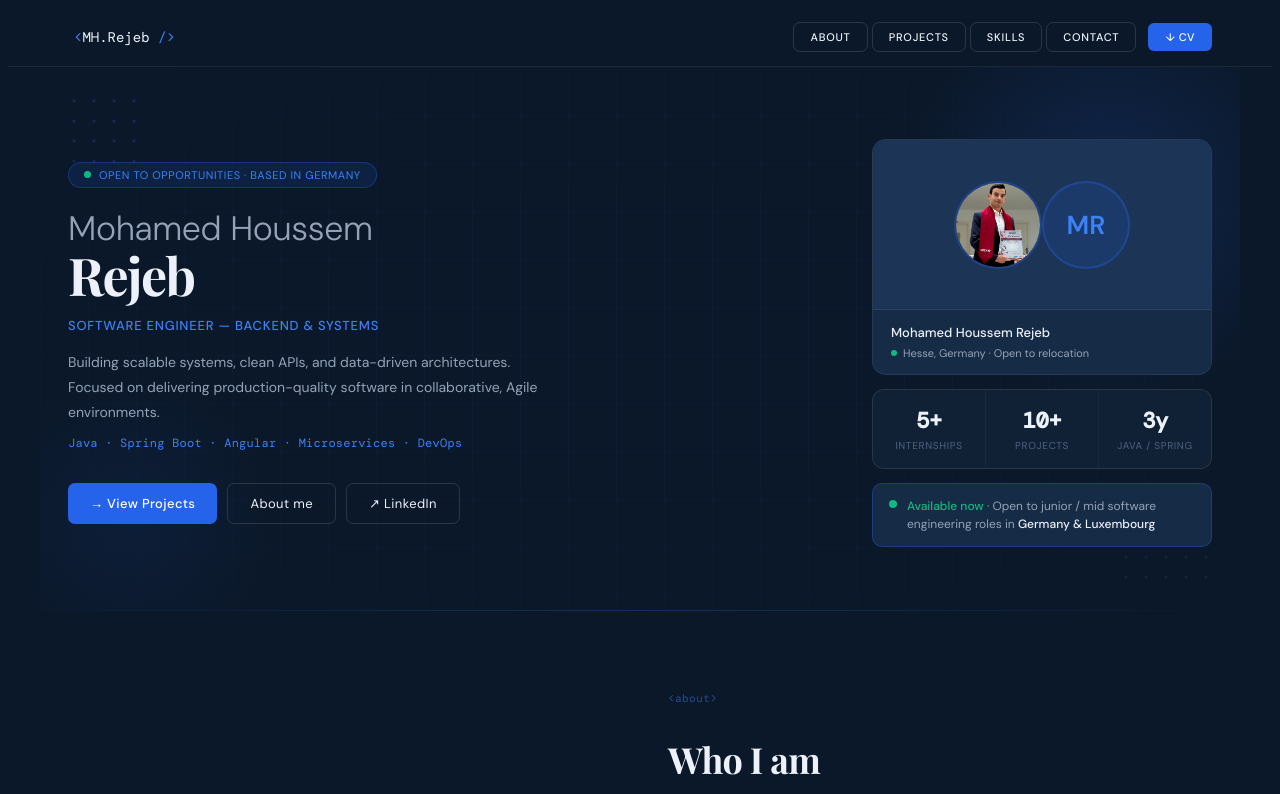
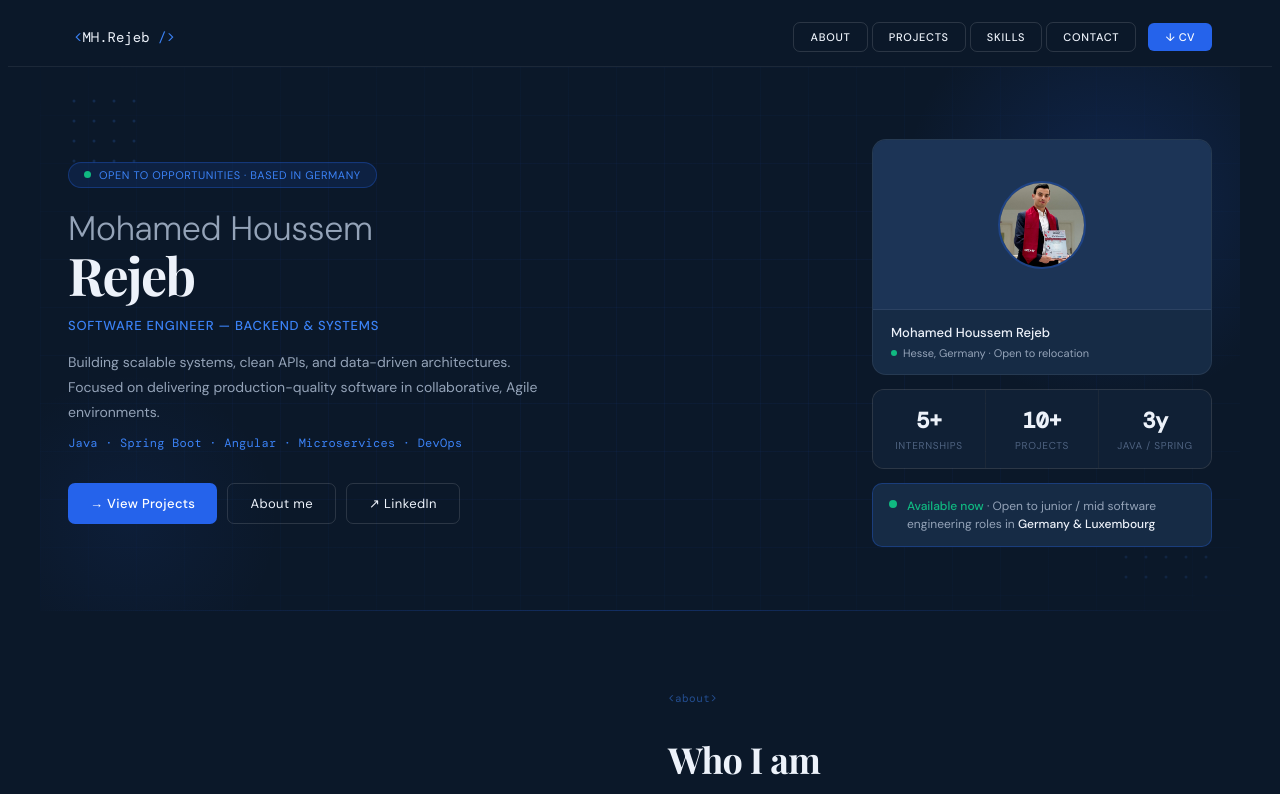
Before and after one commit to MohamedHoussemRejeb/portfolio, a Next.js app: page / in a window 1280 px wide. Shown: the top 794 px of the page. Built offline with nearby package versions, Linux system fonts and the light colour scheme.

Commit message:
remove mr

```diff
--- a/src/components/Hero.tsx
+++ b/src/components/Hero.tsx
@@ -267,15 +267,6 @@ export default function Hero() {
                   style={{ borderRadius: "50%", objectFit: "cover", border: "2px solid var(--blue-bd)" }}
                 />
               }
-              <div style={{
-                width: 88, height: 88, borderRadius: "50%",
-                background: "var(--blue-dim)", border: "2px solid var(--blue-bd)",
-                display: "flex", alignItems: "center", justifyContent: "center",
-                fontFamily: "'DM Sans', sans-serif",
-                fontSize: 26, fontWeight: 600, color: "var(--blue-l)",
-              }}>
-                MR
-              </div>
             </div>
 
             <div style={{ padding: "14px 18px" }}>
```
